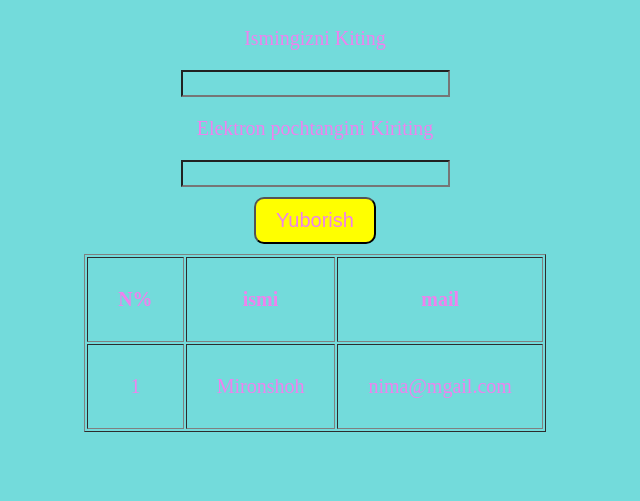
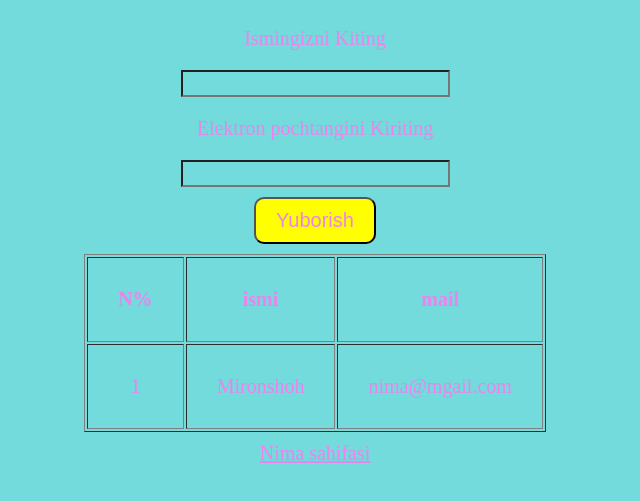
Before and after one commit to Mironshoh1603/userCrudhHml, a plain HTML site: page index.html in a window 1280 px wide. Shown: the part 85-586 px from the top of the page, without its empty margins (325-965 px from the left). Drawn offline with Linux system fonts and the light colour scheme.

Commit message:
yangi html qo'shdim

```diff
--- a/index.html
+++ b/index.html
@@ -35,5 +35,6 @@
 
         </tr>
       </table>
+      <a href="nima.html">Nima sahifasi</a>
   </body>
 </html>
```
Also changed, not shown: git_artilcle.txt.
